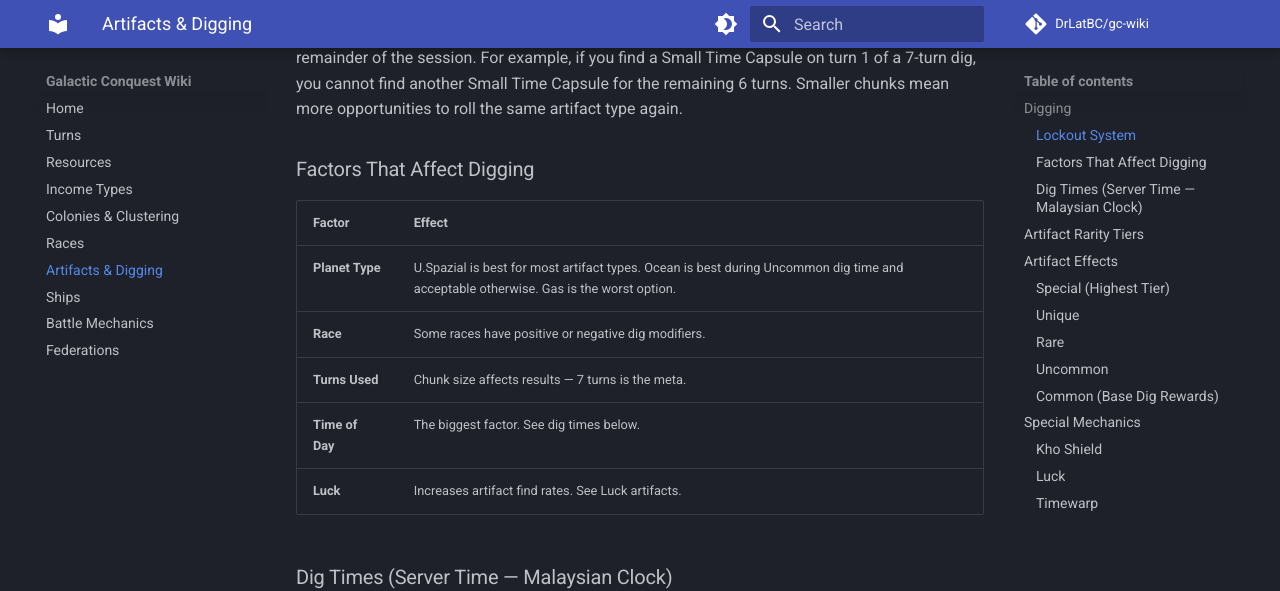
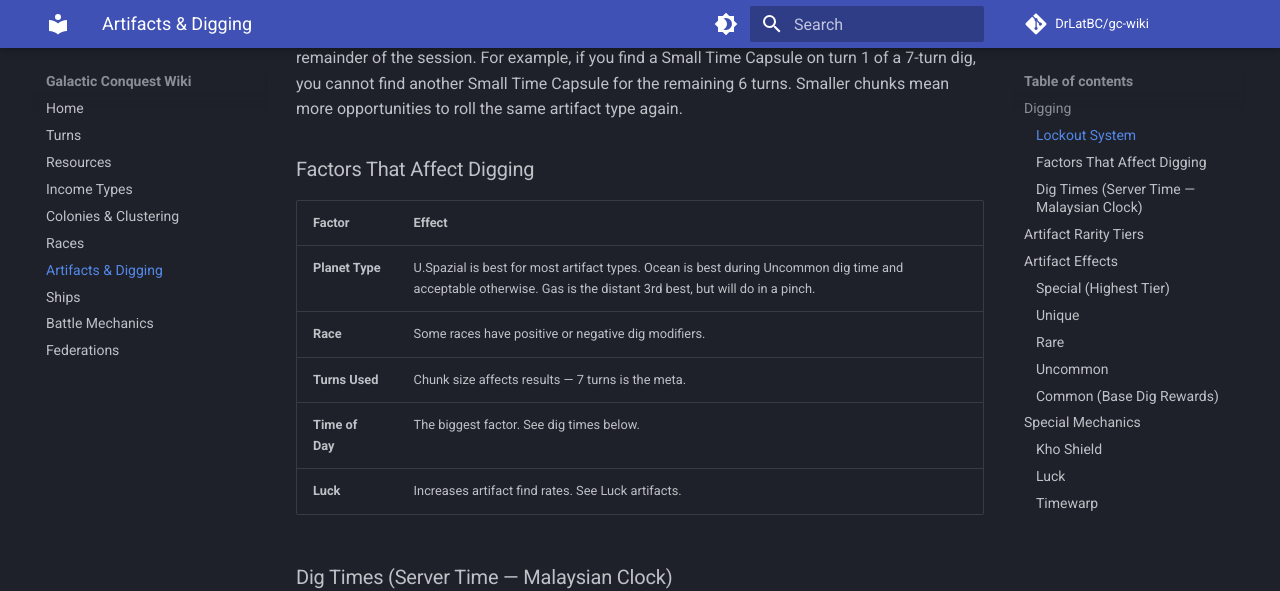
Before and after one commit to DrLatBC/gc-wiki, an MkDocs documentation site: the page built from docs/artifacts.md, in a window 1280 px wide and 900 px high, scrolled down 457 px. Shown: the top 591 px of the window. Built offline with MkDocs 1.6.1 and Material for MkDocs 9.7.7, drawn with Linux system fonts in a browser that asks for light colours; comment, search, counter and statistics services are not loaded.

Commit message:
Update planet type ranking in artifacts documentation
Clarified the ranking of planet types for artifact digging.

```diff
--- a/docs/artifacts.md
+++ b/docs/artifacts.md
@@ -14,7 +14,7 @@ When you find a specific artifact type within a dig session, that artifact type
 
 | Factor | Effect |
 |--------|--------|
-| **Planet Type** | U.Spazial is best for most artifact types. Ocean is best during Uncommon dig time and acceptable otherwise. Gas is the worst option. |
+| **Planet Type** | U.Spazial is best for most artifact types. Ocean is best during Uncommon dig time and acceptable otherwise. Gas is the distant 3rd best, but will do in a pinch. |
 | **Race** | Some races have positive or negative dig modifiers. |
 | **Turns Used** | Chunk size affects results — 7 turns is the meta. |
 | **Time of Day** | The biggest factor. See dig times below. |
```
